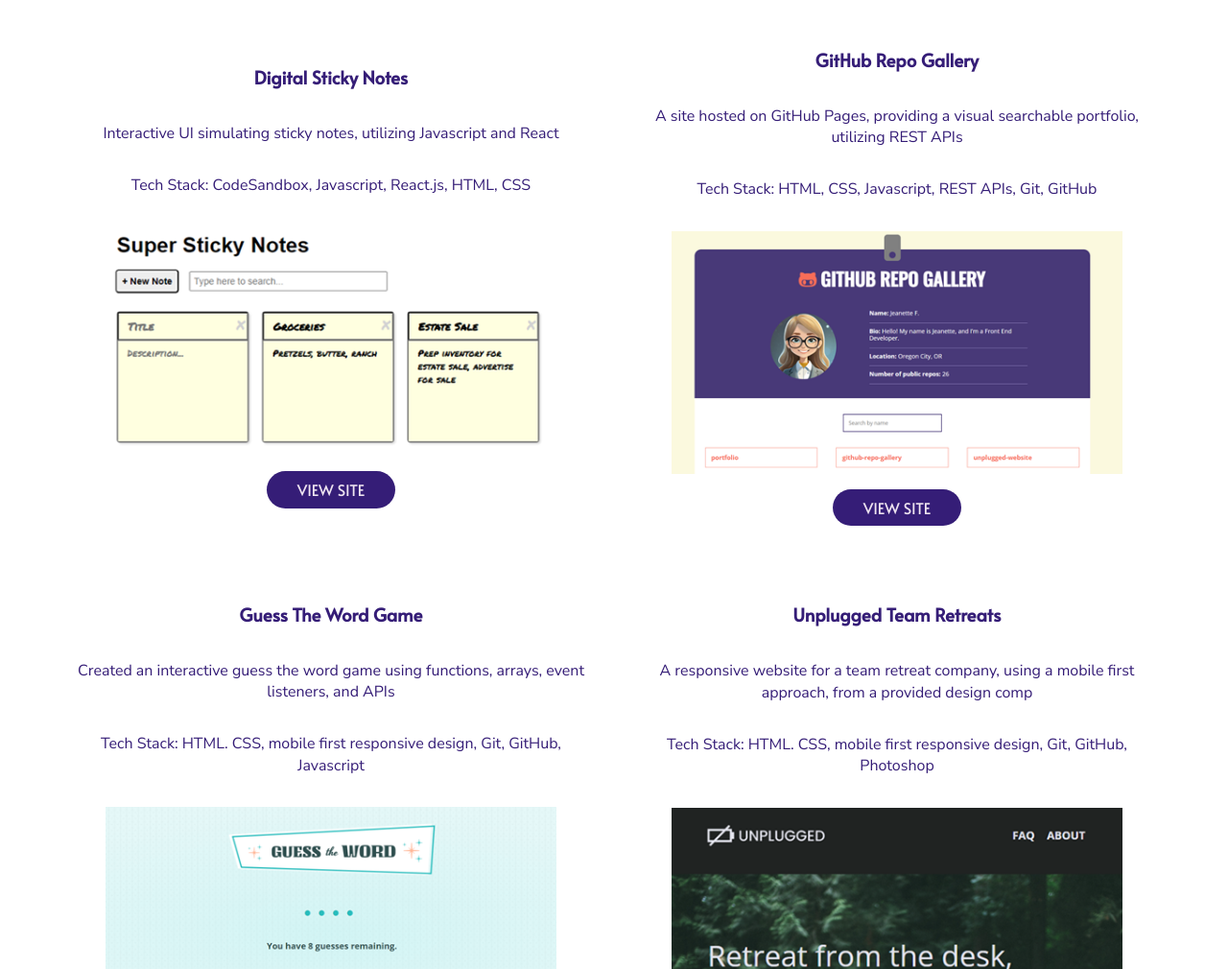
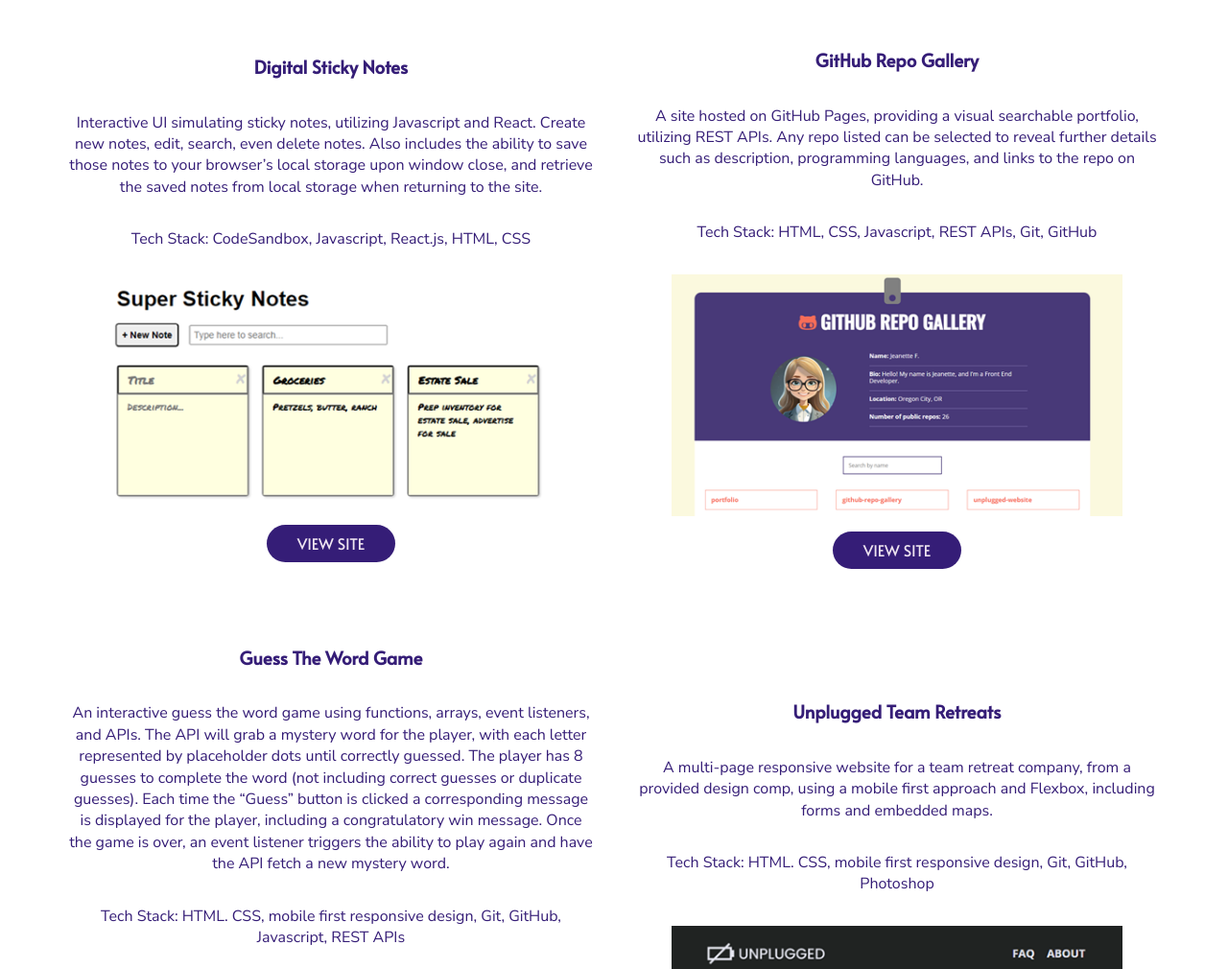
Before and after one commit to jeanette-f/portfolio, a website built with webpack: page index.html in a window 1280 px wide. Shown: the part 840-1850 px from the top of the page at 96% size. Built offline with nearby package versions, Linux system fonts and the light colour scheme.

Commit message:
Updated project descriptions

```diff
--- a/index.html
+++ b/index.html
@@ -103,7 +103,7 @@
           <div id="projects-list">
             <div class="project">
               <h3>Digital Sticky Notes</h3>
-              <p>Interactive UI simulating sticky notes, utilizing Javascript and React</p>
+              <p>Interactive UI simulating sticky notes, utilizing Javascript and React. Create new notes, edit, search, even delete notes. Also includes the ability to save those notes to your browser’s local storage upon window close, and retrieve the saved notes from local storage when returning to the site.</p>
               <p>Tech Stack: CodeSandbox, Javascript, React.js, HTML, CSS</p>
               <figure>
                 <a href="https://z3wh33.csb.app/" target="_blank" rel="noopener">
@@ -113,7 +113,7 @@
             </div>
             <div class="project">
               <h3>GitHub Repo Gallery</h3>
-              <p>A site hosted on GitHub Pages, providing a visual searchable portfolio, utilizing REST APIs</p>
+              <p>A site hosted on GitHub Pages, providing a visual searchable portfolio, utilizing REST APIs. Any repo listed can be selected to reveal further details such as description, programming languages, and links to the repo on GitHub.</p>
               <p>Tech Stack: HTML, CSS, Javascript, REST APIs, Git, GitHub</p>
               <figure>
                 <a href="https://jeanette-f.github.io/github-repo-gallery/" target="_blank" rel="noopener">
@@ -123,8 +123,8 @@
             </div>
             <div class="project">
               <h3>Guess The Word Game</h3>
-              <p>Created an interactive guess the word game using functions, arrays, event listeners, and APIs</p>
-              <p>Tech Stack: HTML. CSS, mobile first responsive design, Git, GitHub, Javascript </p>
+              <p>An interactive guess the word game using functions, arrays, event listeners, and APIs. The API will grab a mystery word for the player, with each letter represented by placeholder dots until correctly guessed. The player has 8 guesses to complete the word (not including correct guesses or duplicate guesses). Each time the “Guess” button is clicked a corresponding message is displayed for the player, including a congratulatory win message. Once the game is over, an event listener triggers the ability to play again and have the API fetch a new mystery word.</p>
+              <p>Tech Stack: HTML. CSS, mobile first responsive design, Git, GitHub, Javascript, REST APIs </p>
               <figure>
                 <a href="https://jeanette-f.github.io/guess-the-word/" target="_blank" rel="noopener">
                 <img src="img/guess-the-word-game.png" alt="Guess The Word Game"></a>
@@ -133,7 +133,7 @@
             </div>
             <div class="project">
               <h3>Unplugged Team Retreats</h3>
-              <p>A responsive website for a team retreat company, using a mobile first approach, from a provided design comp</p>
+              <p>A multi-page responsive website for a team retreat company, from a provided design comp, using a mobile first approach and Flexbox, including forms and embedded maps.</p>
               <p>Tech Stack: HTML. CSS, mobile first responsive design, Git, GitHub, Photoshop</p>
               <figure>
                 <a href="https://jeanette-f.github.io/unplugged-website/" target="_blank" rel="noopener">
```
